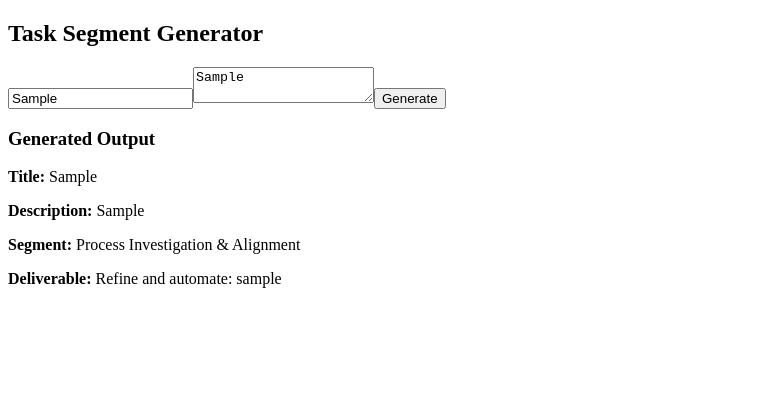
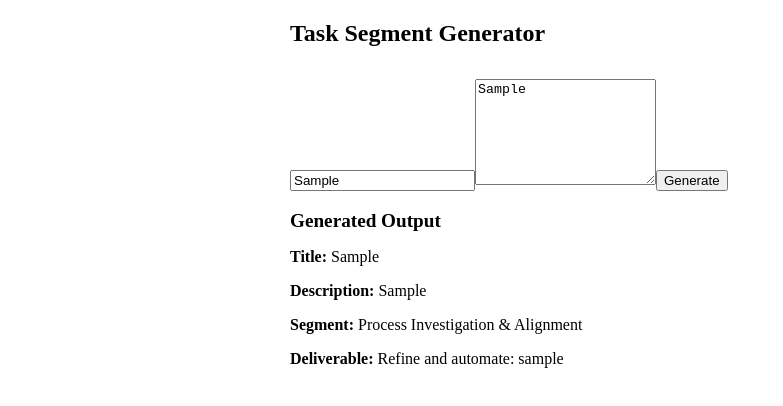
Before and after one commit to eviatar2606/task-segment-generator, a Next.js app: page / in a window 1280 px wide. Both pictures are taken after typing "Sample", "Sample" into the empty fields and a click on the button "Generate". Shown: the top 406 px of the page, without its empty margins (0-783 px from the left). Built offline with nearby package versions, Linux system fonts and the light colour scheme.

Commit message:
Update page.tsx

```diff
--- a/src/app/page.tsx
+++ b/src/app/page.tsx
@@ -5,7 +5,12 @@
 export default function TaskSegmentGenerator() {
   const [title, setTitle] = useState("");
   const [description, setDescription] = useState("");
-  const [output, setOutput] = useState<{   refinedTitle: string;   refinedDescription: string;   segment: string;   deliverable: string; } | null>(null);
+  const [output, setOutput] = useState<{
+    refinedTitle: string;
+    refinedDescription: string;
+    segment: string;
+    deliverable: string;
+  } | null>(null);
 
   const segments = [
     "Process Investigation & Alignment",
@@ -40,44 +45,36 @@
   };
 
   return (
-    <div className="max-w-2xl mx-auto p-6 space-y-4">
-      <div className="space-y-4 border p-4 rounded-xl shadow-sm bg-white">
-        <h2 className="text-xl font-semibold">Task Segment Generator</h2>
+    <div style={{ maxWidth: "700px", margin: "0 auto" }}>
+      <div className="card">
+        <h2 style={{ fontSize: "1.5rem", fontWeight: "bold", marginBottom: "1rem" }}>
+          Task Segment Generator
+        </h2>
         <input
           placeholder="Enter task title"
           value={title}
           onChange={(e) => setTitle(e.target.value)}
-          className="w-full border rounded p-2"
         />
         <textarea
           placeholder="Enter task description"
           value={description}
           onChange={(e) => setDescription(e.target.value)}
-          className="w-full border rounded p-2 h-24"
+          style={{ marginTop: "1rem", minHeight: "100px" }}
         />
-        <button
-          onClick={generateOutput}
-          className="bg-black text-white px-4 py-2 rounded"
-        >
+        <button onClick={generateOutput} style={{ marginTop: "1rem" }}>
           Generate
         </button>
       </div>
 
       {output && (
-        <div className="border p-4 rounded-xl shadow-sm bg-white space-y-2">
-          <h3 className="text-lg font-semibold">Generated Output</h3>
-          <p>
-            <strong>Title:</strong> {output.refinedTitle}
-          </p>
-          <p>
-            <strong>Description:</strong> {output.refinedDescription}
-          </p>
-          <p>
-            <strong>Segment:</strong> {output.segment}
-          </p>
-          <p>
-            <strong>Deliverable:</strong> {output.deliverable}
-          </p>
+        <div className="card">
+          <h3 style={{ fontSize: "1.2rem", fontWeight: "bold", marginBottom: "1rem" }}>
+            Generated Output
+          </h3>
+          <p><strong>Title:</strong> {output.refinedTitle}</p>
+          <p><strong>Description:</strong> {output.refinedDescription}</p>
+          <p><strong>Segment:</strong> {output.segment}</p>
+          <p><strong>Deliverable:</strong> {output.deliverable}</p>
         </div>
       )}
     </div>
```
